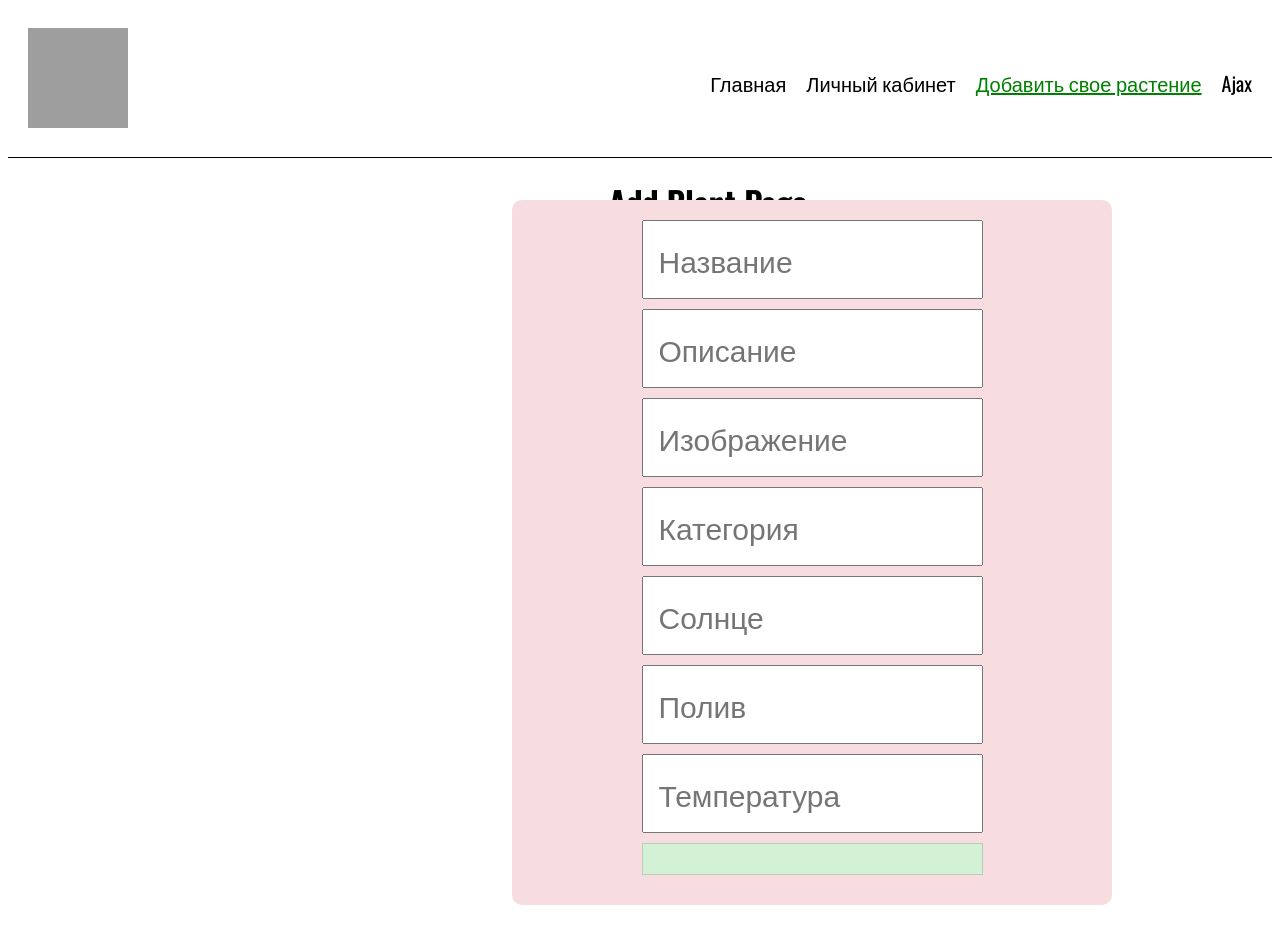
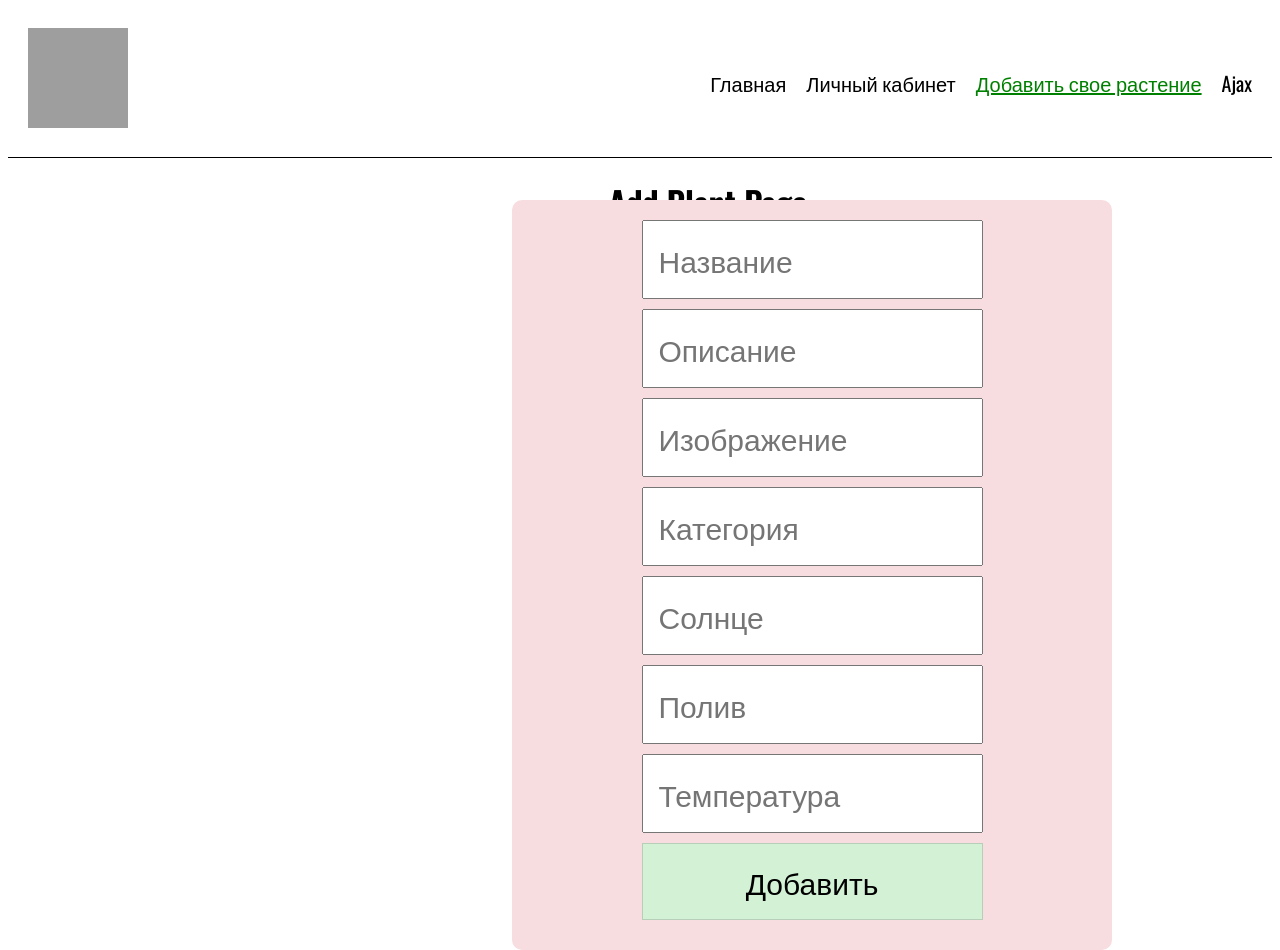
Before and after one commit to Liana-Abr/flower-angular, an Angular app: page /addplant in a window 1280 px wide. Before the commit the page ends 905 px from the top, so only its background shows below. Built offline with nearby package versions, Linux system fonts and the light colour scheme; grey boxes are pictures that could not be loaded.

Commit message:
btn text

```diff
--- a/src/app/pages/AddPlant/addplant.component.html
+++ b/src/app/pages/AddPlant/addplant.component.html
@@ -9,6 +9,6 @@
     <input type="text" placeholder="Полив" name="wetering" ngModel>
     <input type="text" placeholder="Температура" name="temperature" ngModel>
     <!-- <input class="btn" type="submit" value="Добавить растение"/> -->
-    <button class="btn" type="submit" (click)="addPlant()"></button>
+    <button class="btn" type="submit" (click)="addPlant()">Добавить</button>
   </form>
 </div>
```
